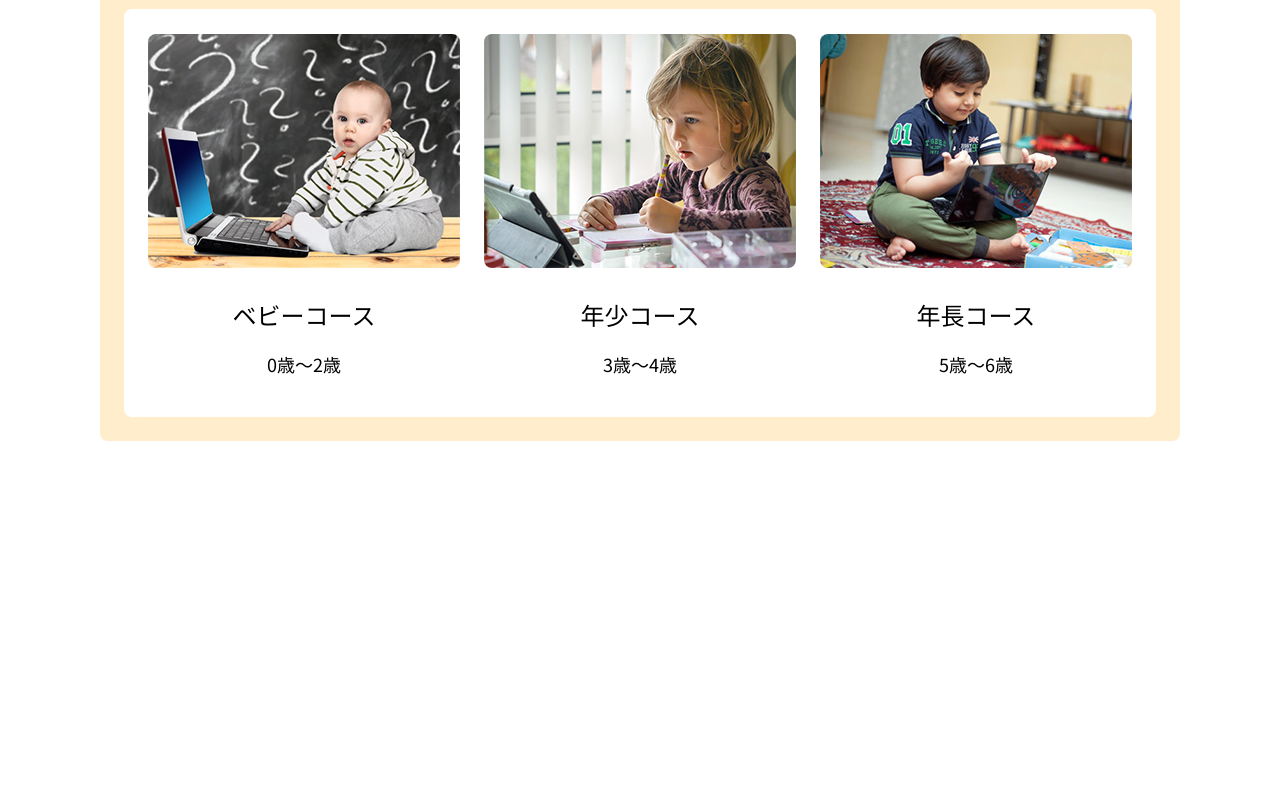
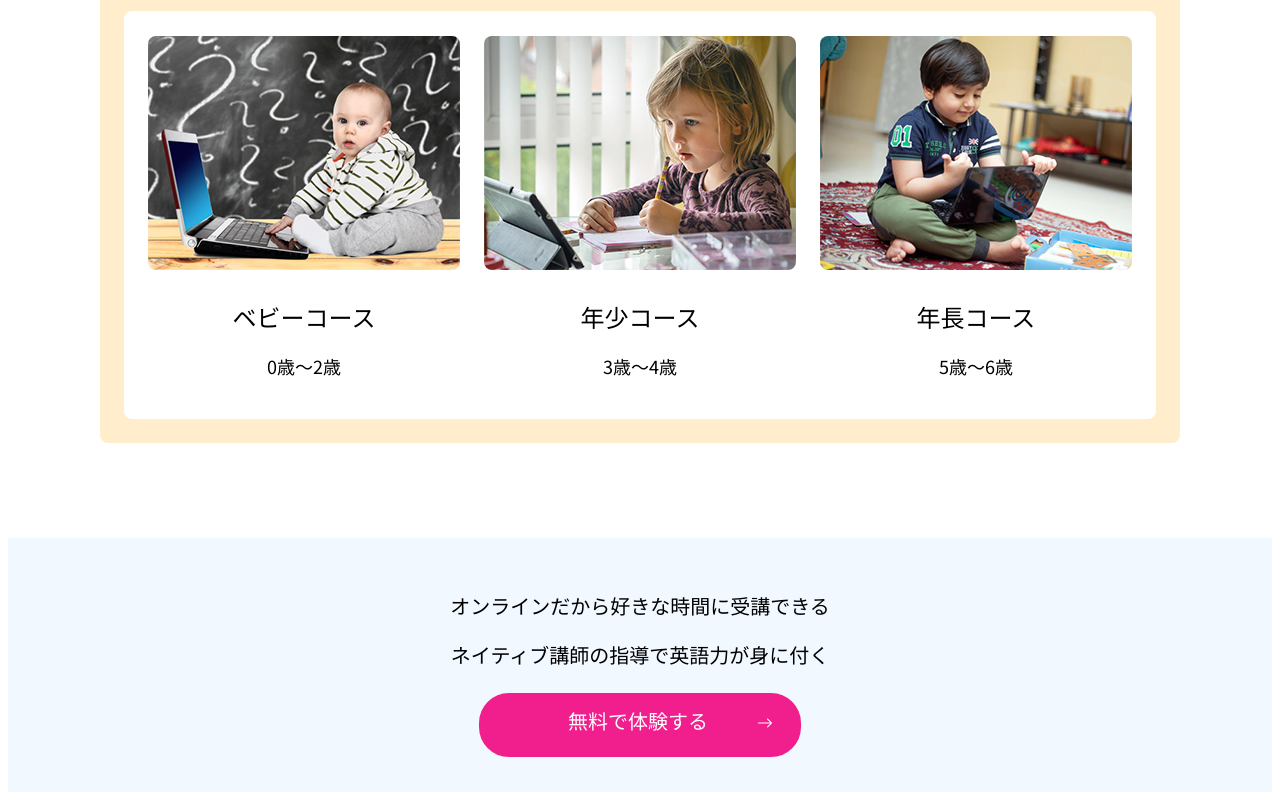
Before and after one commit to LeafField/EnglishClass, a website built with webpack: page src/index.html in a window 1280 px wide. Shown: the part 1631-2431 px from the top of the page. Before the commit the page ends 2190 px from the top, so only its background shows below. Built offline with nearby package versions, Linux system fonts and the light colour scheme.

Commit message:
フリートライアルセクションの完成

```diff
--- a/src/index.html
+++ b/src/index.html
@@ -257,9 +257,17 @@
             </div>
           </div>
         </div>
-
       </div>
     </section>
+    <div class="freetrial">
+      <div class="freetrial__text">
+        <p class="freetrial__text--first">オンラインだから好きな時間に受講できる</p>
+        <p class="freetrial__text--second">ネイティブ講師の指導で英語力が身に付く</p>
+      </div>
+      <div class="freetrial__button">
+        <a href="#">無料で体験する<i class="bi bi-arrow-right"></i></a>
+      </div>
+    </div>
   </main>
 
   <footer class="footer"></footer>
--- a/src/js/index.ts
+++ b/src/js/index.ts
@@ -7,9 +7,9 @@ import "../styles/style.scss";
 import "swiper/swiper-bundle.min.css";
 import Swiper, { Pagination, EffectFade } from "swiper";
 
-/**-----------------------------------------------------------------------------------------------------
+/**--------------------------------------------------------
  * ハンバーガーメニュートグルの実装
--------------------------------------------------------------------------------------------------------- */
+----------------------------------------------------------- */
 
 // 必要なDOMの取得
 const hamburger = <HTMLDivElement>document.querySelector(".hamburger");
@@ -17,6 +17,7 @@ const menu = <HTMLDivElement>document.querySelector(".header__menu");
 const links = <NodeListOf<HTMLAnchorElement>>(
   document.querySelectorAll(".header__menu a")
 );
+const headerTitle = <HTMLDivElement>document.querySelector(".header__title");
 
 // ハンバーガーメニューのトグル
 hamburger.addEventListener("click", () => {
@@ -24,22 +25,22 @@ hamburger.addEventListener("click", () => {
   menu.classList.toggle("active");
 });
 
-// リサイズした際メニューを閉じる
-window.addEventListener("resize", () => {
-  hamburger.classList.remove("active");
-  menu.classList.remove("active");
-});
-
-// リンクをクリックした際もメニューを閉じる
+// 特定のアクションに対してメニューを閉じるコールバック関数
 const linkClickHundler = () => {
   hamburger.classList.remove("active");
   menu.classList.remove("active");
 };
 
+// リサイズした際メニューを閉じる
+window.addEventListener("resize", linkClickHundler);
+
 // linkClickHundlerをメニュー内のａタグに適用
 links.forEach((link) => {
   link.addEventListener("click", linkClickHundler);
 });
+
+// linkClickHundlerをヘッダータイトルにも適用
+headerTitle.addEventListener("click", linkClickHundler);
 
 /**---------------------------------------------------------------
  * スライダーの実装
--- a/src/styles/_components.scss
+++ b/src/styles/_components.scss
@@ -1,4 +1,8 @@
 @use "util" as *;
+
+/*----------------------
+*各セクションのタイトル
+------------------------*/
 
 .heading2 {
   font-size: rem(24);
@@ -12,6 +16,7 @@
     font-size: rem(36);
   }
 
+  // 下線の作成
   &::before {
     content: "";
     display: block;
@@ -29,3 +34,92 @@
     }
   }
 }
+
+/*----------------------------------------------
+* 各セクションのフリートライアルセクションの作成
+------------------------------------------------*/
+// セクションの大枠
+.freetrial {
+  height: rem(191);
+  width: 100%;
+  background-color: rgba(0, 121, 242, 0.05);
+  padding-top: rem(25);
+
+  @include mq(pc) {
+    padding-top: rem(33);
+    height: rem(221);
+  }
+}
+
+// テキスト周り
+.freetrial__text {
+  margin-left: rem(-7);
+  font-size: rem(16);
+  text-align: center;
+
+  @include mq(pc) {
+    font-size: rem(20);
+    margin-left: 0;
+  }
+
+  // 二行目の調整
+  &--second {
+    margin-top: rem(4);
+
+    @include mq(pc) {
+      margin-top: rem(6);
+    }
+  }
+}
+
+// ボタンの作成
+.freetrial__button {
+  width: rem(280);
+  height: rem(60);
+  background-color: #f11f8d;
+  border-radius: rem(30);
+  border: 2px solid #f11f8d;
+  margin: rem(21) auto 0 auto;
+  font-size: rem(20);
+  transition: all 0.3s;
+
+  @include mq(pc) {
+    width: rem(318);
+    margin-top: rem(24);
+  }
+
+  // ボタン内の文字の装飾
+
+  & > a {
+    display: block;
+    text-decoration: none;
+    color: #fff;
+    width: 100%;
+    height: 100%;
+    padding-top: rem(11);
+    padding-left: rem(67);
+    transition: all 0.3s;
+
+    @include mq(pc) {
+      padding-left: rem(87);
+    }
+
+    & > i {
+      margin-left: rem(31);
+      font-size: rem(16);
+
+      @include mq(pc) {
+        margin-left: rem(49);
+      }
+    }
+  }
+
+  // ホバーアニメーション
+  &:hover {
+    background-color: #fff;
+
+    & > a {
+      color: #f11f8d;
+    }
+  }
+}
--- a/src/styles/_course.scss
+++ b/src/styles/_course.scss
@@ -4,7 +4,7 @@
   padding: rem(76) 0 rem(80);
 
   @include mq(pc) {
-    padding: rem(95) 0 rem(110);
+    padding: rem(95) 0 rem(95);
   }
 
   &__container {
--- a/src/styles/_hero.scss
+++ b/src/styles/_hero.scss
@@ -40,11 +40,11 @@
     padding-left: 70px;
     color: #fff;
     transition: all 0.3s;
+    border: 1px solid #f11f8d;
 
     &:hover {
       background-color: #fff;
       color: #f11f8d;
-      border: 1px solid #f11f8d;
     }
 
     @include mq(pc) {
--- a/src/styles/style.scss
+++ b/src/styles/style.scss
@@ -36,7 +36,6 @@ body {
 
 .header__menu--button {
   margin-top: rem(35);
-  // margin-left: rem(3);
   @include mq(pc2) {
     display: none;
   }
@@ -105,6 +104,7 @@ body {
 // ハンバーガーボタン
 .hamburger {
   margin-right: rem(32);
+  cursor: pointer;
 
   @include mq(pc2) {
     display: none;
```
